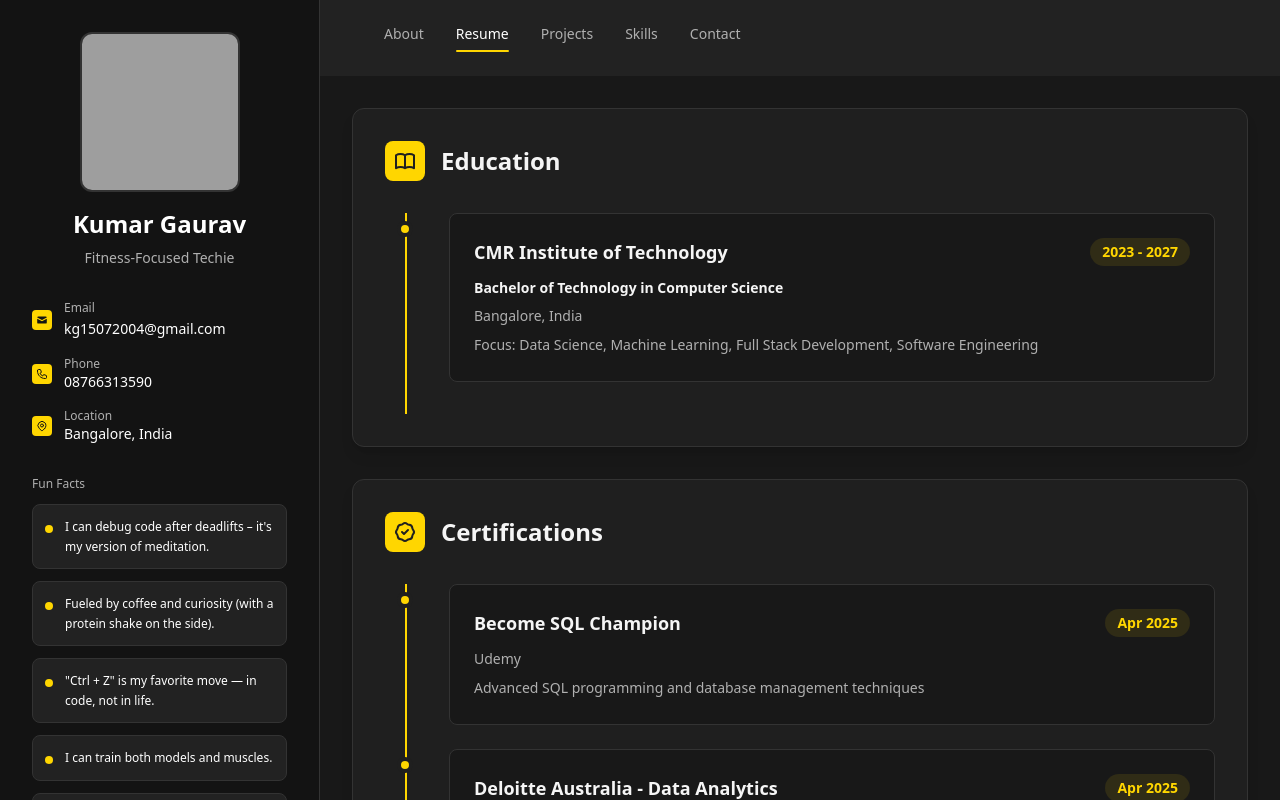
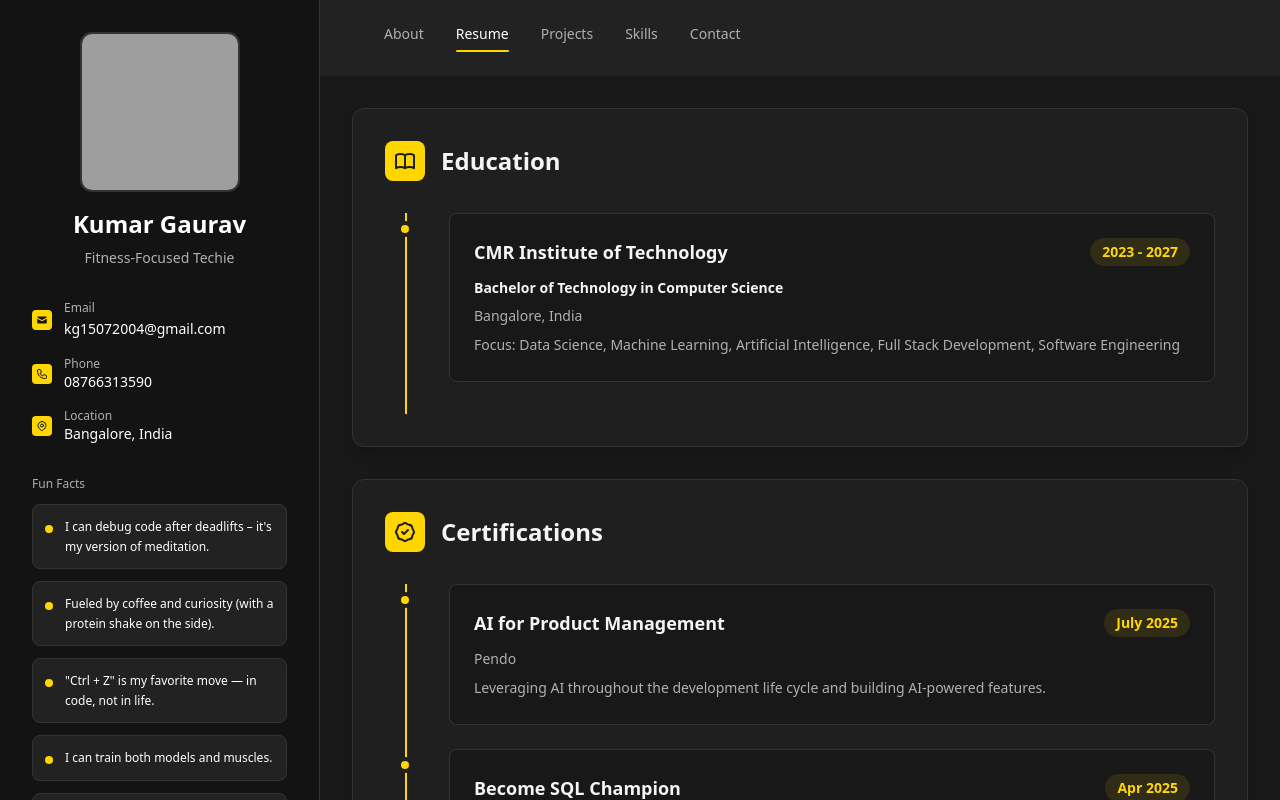
Before and after one commit to 1415-da/MY_PORTFOLIO, a React (Create React App) app: page / in a window 1280 px wide. Both pictures are taken after a click on the button "Resume". Shown: the top 800 px of the page. Built offline with nearby package versions, Linux system fonts and the light colour scheme; grey boxes are pictures that could not be loaded.

Commit message:
update certifications

```diff
--- a/src/components/Hero.js
+++ b/src/components/Hero.js
@@ -31,7 +31,7 @@ const Hero = () => {
               <p className="text-[#f5f5f5] font-semibold text-sm mb-2">Bachelor of Technology in Computer Science</p>
               <p className="text-[#B0B0B0] text-sm mb-2">Bangalore, India</p>
               <p className="text-[#B0B0B0] text-sm leading-relaxed">
-                Focus: Data Science, Machine Learning, Full Stack Development, Software Engineering
+                Focus: Data Science, Machine Learning, Artificial Intelligence, Full Stack Development, Software Engineering
               </p>
             </div>
           </div>
@@ -63,6 +63,20 @@ const Hero = () => {
 
               <div className="bg-[#181818] rounded-lg p-4 md:p-6 border border-[#333333] hover:border-[#FFD600]/30 transition-all duration-300 hover:shadow-lg group">
                 <div className="flex flex-col md:flex-row md:justify-between md:items-start mb-3 gap-2 md:gap-0">
+                  <h3 className="text-base md:text-lg font-bold text-[#f5f5f5] group-hover:text-[#FFD600] transition-colors duration-300">AI for Product Management</h3>
+                  <span className="text-[#FFD600] text-xs md:text-sm font-semibold bg-[#FFD600]/10 px-2 md:px-3 py-1 rounded-full self-start">July 2025</span>
+                </div>
+                <p className="text-[#B0B0B0] text-sm mb-2 font-medium">Pendo</p>
+                <p className="text-[#B0B0B0] text-sm leading-relaxed">Leveraging AI throughout the development life cycle and building AI-powered features.</p>
+              </div>
+            </div>
+            {/* Certification Item 2 */}
+            <div className="relative pl-12 md:pl-16">
+              {/* Timeline Dot */}
+              <div className="absolute left-1 md:left-3 top-2 w-3 h-3 md:w-4 md:h-4 bg-[#FFD600] rounded-full border-2 md:border-4 border-[#1f1f1f]"></div>
+
+              <div className="bg-[#181818] rounded-lg p-4 md:p-6 border border-[#333333] hover:border-[#FFD600]/30 transition-all duration-300 hover:shadow-lg group">
+                <div className="flex flex-col md:flex-row md:justify-between md:items-start mb-3 gap-2 md:gap-0">
                   <h3 className="text-base md:text-lg font-bold text-[#f5f5f5] group-hover:text-[#FFD600] transition-colors duration-300">Become SQL Champion</h3>
                   <span className="text-[#FFD600] text-xs md:text-sm font-semibold bg-[#FFD600]/10 px-2 md:px-3 py-1 rounded-full self-start">Apr 2025</span>
                 </div>
@@ -71,7 +85,7 @@ const Hero = () => {
               </div>
             </div>
 
-            {/* Certification Item 2 */}
+            {/* Certification Item 3 */}
             <div className="relative pl-12 md:pl-16">
               {/* Timeline Dot */}
               <div className="absolute left-1 md:left-3 top-2 w-3 h-3 md:w-4 md:h-4 bg-[#FFD600] rounded-full border-2 md:border-4 border-[#1f1f1f]"></div>
@@ -86,7 +100,7 @@ const Hero = () => {
               </div>
             </div>
 
-            {/* Certification Item 3 */}
+            {/* Certification Item 4 */}
             <div className="relative pl-12 md:pl-16">
               {/* Timeline Dot */}
               <div className="absolute left-1 md:left-3 top-2 w-3 h-3 md:w-4 md:h-4 bg-[#FFD600] rounded-full border-2 md:border-4 border-[#1f1f1f]"></div>
@@ -101,7 +115,7 @@ const Hero = () => {
               </div>
             </div>
 
-            {/* Certification Item 4 */}
+            {/* Certification Item 5 */}
             <div className="relative pl-12 md:pl-16">
               {/* Timeline Dot */}
               <div className="absolute left-1 md:left-3 top-2 w-3 h-3 md:w-4 md:h-4 bg-[#FFD600] rounded-full border-2 md:border-4 border-[#1f1f1f]"></div>
--- a/src/components/Skills.js
+++ b/src/components/Skills.js
@@ -18,9 +18,11 @@ const skills = [
   { name: "Transformers", group: "AI" },
   { name: "Hugging Face", group: "AI" },
   { name: "LangChain", group: "AI" },
+  { name: "LangGraph", group: "AI" },
   { name: "NLTK", group: "AI" },
   { name: "RAG System", group: "AI" },
   { name: "React.js", group: "Other Skills" },
+  { name: "Next.js", group: "Other Skills" },
   { name: "Python Flask", group: "Other Skills" },
   { name: "Machine Learning", group: "Other Skills" },
   { name: "Scikit-learn", group: "Other Skills" },
```
